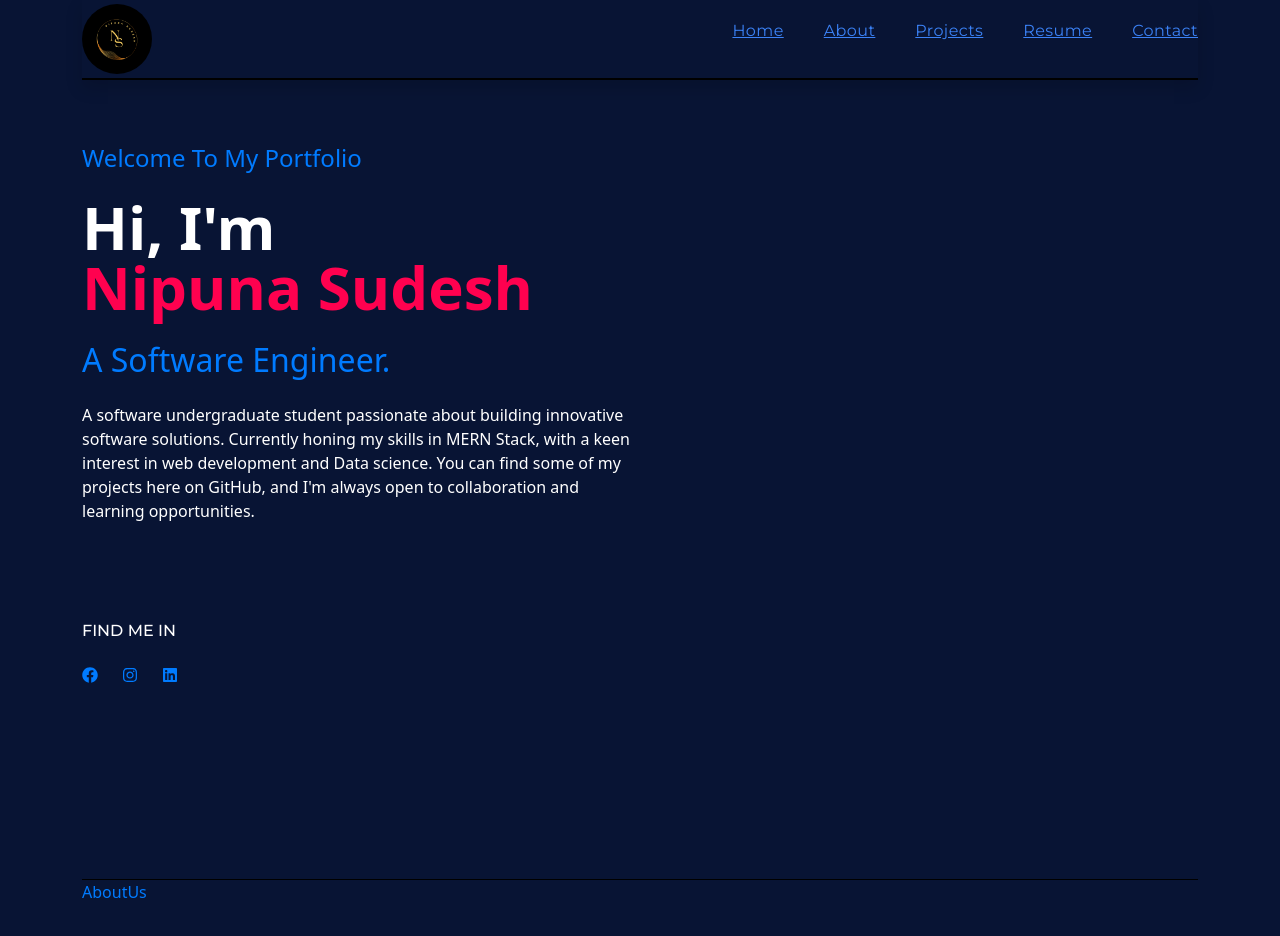
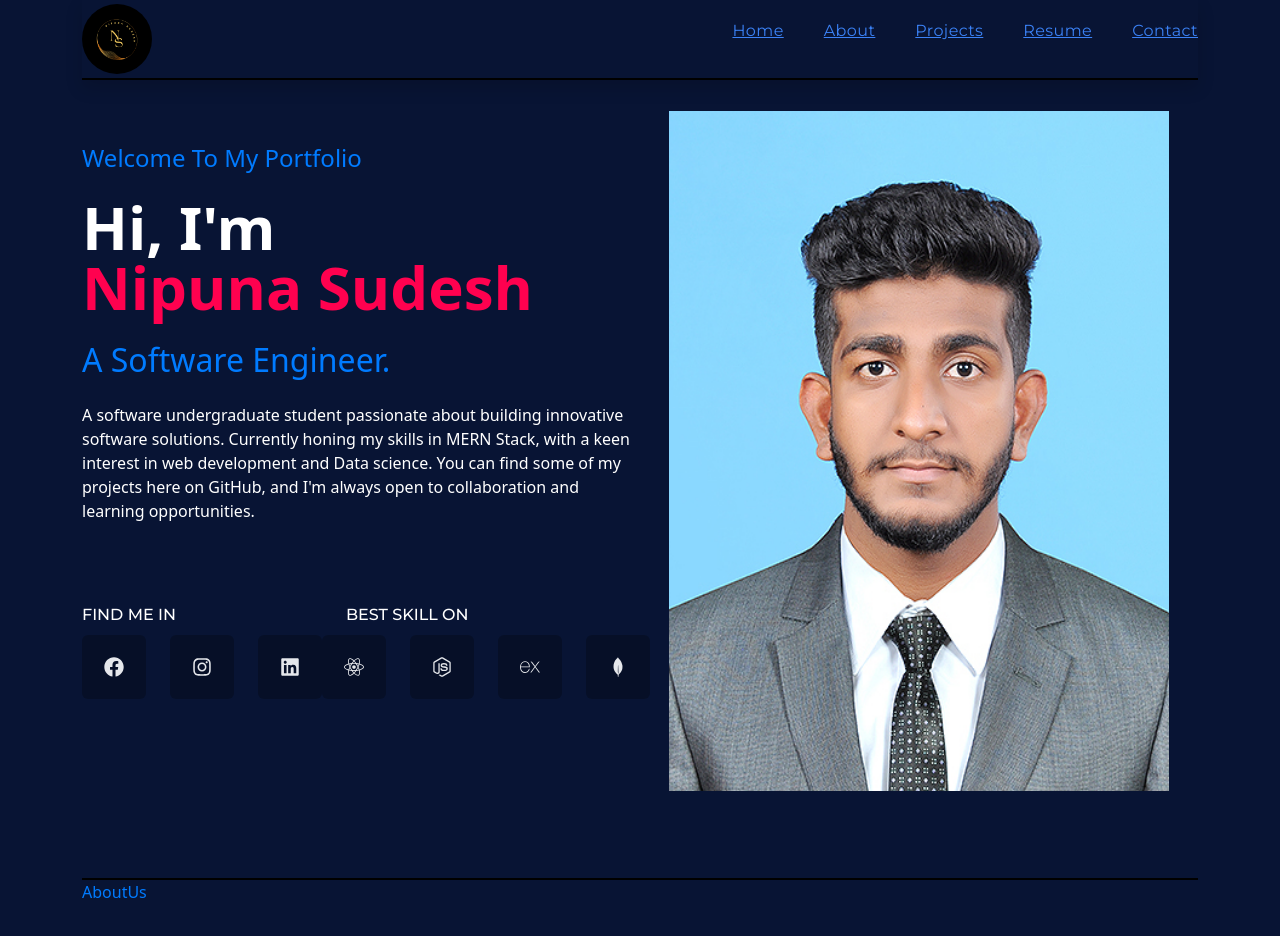
Before and after one commit to NipunaSudesh/react-portfolio, a React (Create React App) app: page / in a window 1280 px wide. Shown: the top 936 px of the page. Built offline with nearby package versions, Linux system fonts and the light colour scheme.

Commit message:
created home component

```diff
--- a/src/Components/Home.js
+++ b/src/Components/Home.js
@@ -1,20 +1,23 @@
 import React from 'react'
-import {FaInstagram,FaLinkedin, FaFacebook} from "react-icons/fa";
+import {FaInstagram,FaLinkedin, FaFacebook, FaReact, FaNodeJs,FaDatabase} from "react-icons/fa";
+import { SiMongodb,SiExpress } from "react-icons/si";
+import { myself } from '../assets/index';
 
 export default function Home() {
   return (
-  <section id="Home" className='w-full pt-10 h-[800px] pb-24 flex border-b-[1px] border-b-black'>
-    <div className='w-1/2 flex flex-col gap-20'>
+  <section id="Home" className='w-full pt-10 b-20 h-[800px] pb-24 flex border-b-[2px] border-b-black'>
+    <div className='w-1/2 flex flex-col gap-16'>
         <div className='flex flex-col gap-3'>
-            <h4 className='mt-4 font-normal'>Welcome To My Portfolio</h4>
+            <h4 className=' font-normal mt-4'>Welcome To My Portfolio</h4>
             <h1 className='text-6xl font-bold text-white'>Hi, I'm <br/>
                 <span className='text-designColor capitalize'>Nipuna Sudesh</span>
             </h1>
             <h2>A Software Engineer.</h2>
             <p className='text-white'>A software undergraduate student passionate about building innovative software solutions. Currently honing my skills in MERN Stack, with a keen interest in web development and Data science. You can find some of my projects here on GitHub, and I'm always open to collaboration and learning opportunities. </p>
         </div >
+        <div className='flex justify-between'>
         <div>
-        <h2 className='text-white text-base uppercase font-titleFont mb-4'>Find Me In</h2>
+        <h2 className='text-white text-base uppercase font-titleFont mb-2'>Find Me In</h2>
         <div className='flex gap-4'>
             <div className='bannerIcon'>
                 <FaFacebook/>
@@ -27,9 +30,34 @@ export default function Home() {
             </div>
         </div>
         </div>
+        <div>
+            <h2 className='mx-6 text-white text-base uppercase font-titleFont mb-2'>Best Skill On</h2>
+            <div className='flex gap-4'>
+                <span className='bannerIcon'>
+                    <FaReact/>
+                </span>
+                <span className='bannerIcon'>
+                    <FaNodeJs/>
+                </span>
+                <span className='bannerIcon'>
+                    <SiExpress />
+                </span>
+                <span className='bannerIcon'>
+                    <SiMongodb/>
+                </span>
+            </div>
+        </div>
+        </div>
     </div>
-    <div className='w-1/2'>
 
+
+    <div className='w-1/2 flex justify-center items-center relative'>
+        <img src={myself}
+        alt='myphoto'
+        className='w-[500px] h-[680px] z-10'/>
+
+        <div className='absolute bottom-0 w-[500px] h-[500px] bg-gradient-to-r from-[#1e2024] to-[#202327]
+        shadow-shadowOne flex justify-center items-center'></div>
     </div>
 
   </section>
--- a/src/Components/NavBar.js
+++ b/src/Components/NavBar.js
@@ -3,7 +3,7 @@ import { logo } from '../assets/index';
 
 export default function NavBar() {
   return (
- <div className='shadow border-b-[2px] border-b-black flex w-full h-20 mx-auto justify-between items-center font-titleFont'>
+ <div className='shadow sticky top-0 z-50 bg-bodyColor border-b-[2px] border-b-black flex w-full h-20 mx-auto justify-between items-center font-titleFont'>
   <div>
     <img src={logo} alt='logo' width="70" height="70" className='rounded-full logo'/>
   </div>
--- a/src/assets/index.js
+++ b/src/assets/index.js
@@ -1,6 +1,8 @@
 import logo from "./images/logo.png";
+import myself from "./images/my.jpg"
 
 
 export{
-    logo
+    logo,
+    myself
 };
--- a/src/index.css
+++ b/src/index.css
@@ -1,5 +1,14 @@
 @import url("https://fonts.googleapis.com/css?family=Montserrat:wght@100;200;300;400;500;600;700;800;900&family=Poppins:wght@100;200;300;400;500;600;700;800;900&display=swap");
+
 
 @tailwind base;
 @tailwind components;
 @tailwind utilities;
+
+@layer components {
+    .bannerIcon {
+        @apply w-16 h-16 bg-black bg-opacity-25 text-gray-200 text-xl inline-flex items-center
+         justify-center rounded-md shadow-shadowOne hover:bg-opacity-40 hover:translate-y-1
+         transition-all hover:text-designColor cursor-pointer duration-300;
+    }
+}
```
Also changed, not shown: src/App.css (line endings or trailing spaces), src/assets/images/my.jpg (added).
